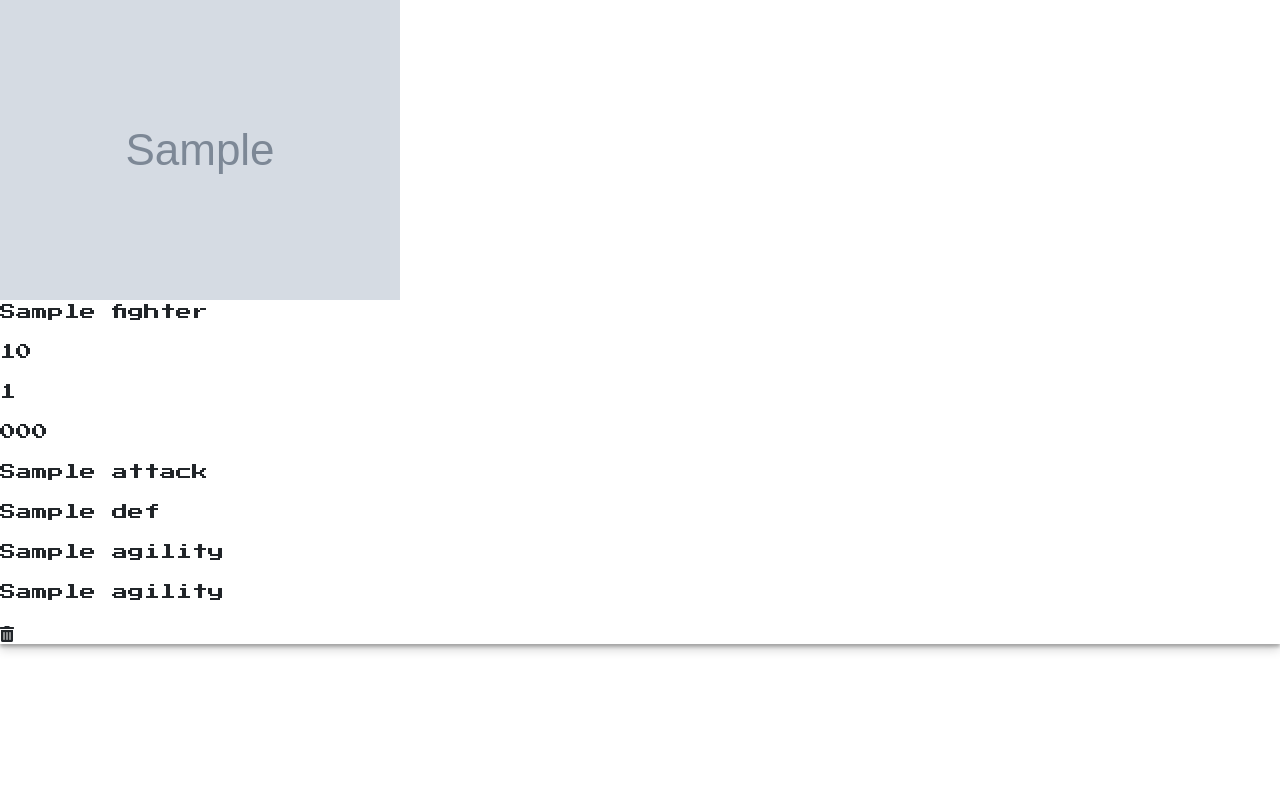
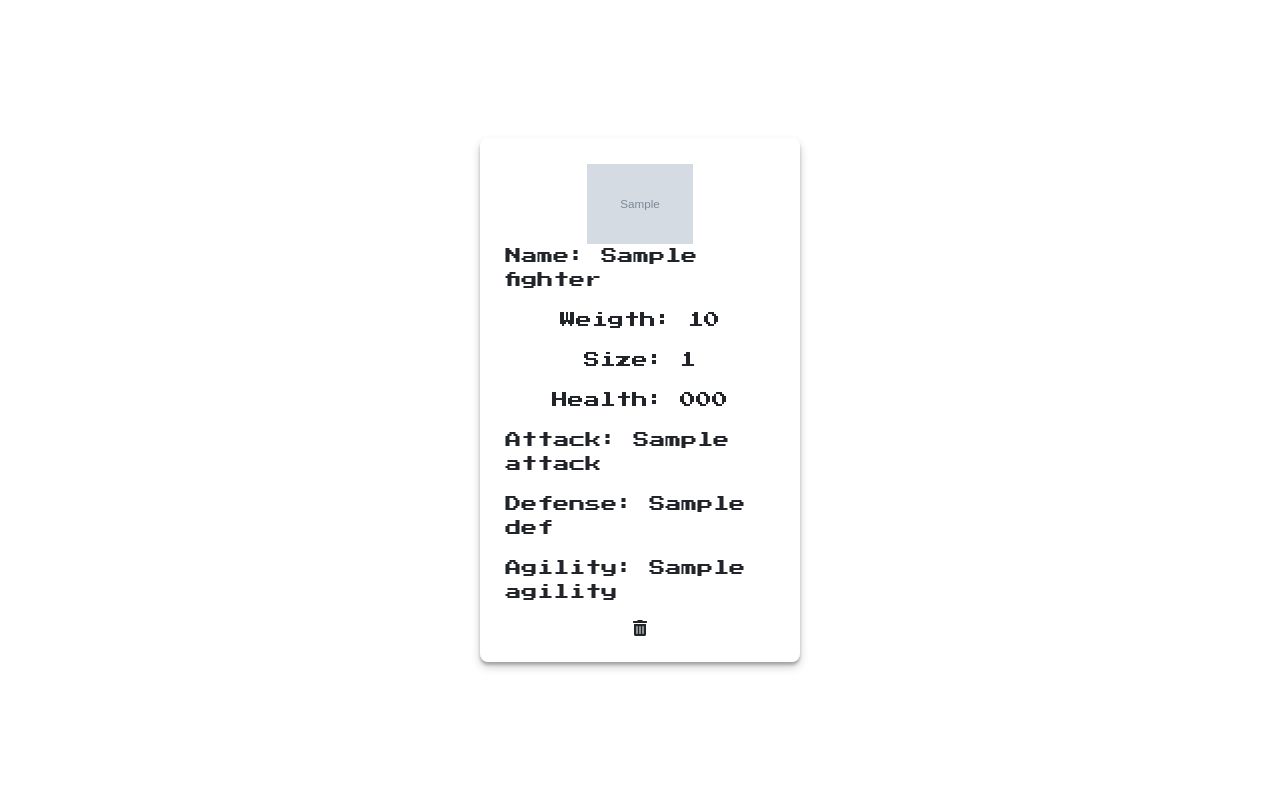
Before and after one commit to BourGuy64/RatzSlayer3, a PHP site: template src/views/fighters.html.twig in a window 1280 px wide. Run offline with PHP 8.4, Linux system fonts and the light colour scheme; the template is opened without the code that fills it: most values are stand-ins (such as "Sample title", 1, 10 or a date in 2020); grey boxes marked "Sample" are stand-in pictures; some libraries are stand-ins or nearby versions.

Commit message:
update fighters view css

```diff
--- a/src/css/fighters.css
+++ b/src/css/fighters.css
@@ -1,9 +1,30 @@
-body {
+body > div{
     display: flex;
     flex-direction: row;
+    justify-content: center;
+    align-items: center;
     flex-wrap: wrap;
 }
 
 .fighter {
     box-shadow: 0 5px 10px rgba(0,0,0,0.19), 0 3px 3px rgba(0,0,0,0.23);
+    border-radius: 8px;
+
+    width: 40vh;
+
+    display: flex;
+    flex-direction: column;
+    justify-content: center;
+    align-items: center;
+
+    margin: 2% 1%;
+    padding: 2%;
 }
+
+.fighter img {
+    max-height: 10vh;
+}
+
+p {
+    display: block;
+}
--- a/src/views/fighters.html.twig
+++ b/src/views/fighters.html.twig
@@ -1,4 +1,4 @@
-{% extends 'base.html.twig' %}
+    {% extends 'base.html.twig' %}
 
 {% block css %}
 {{ parent() }}
@@ -13,18 +13,17 @@
         <img src="{{dir}}/src/img/fighters/{{fighter.picture}}" alt="img alt">
 
         {% if fighter.name %}
-            <p class="name">{{fighter.name}}</p>
+            <p class="name">Name: {{fighter.name}}</p>
         {% else %}
-            <p class="lastname">{{fighter.lastname}}</p>
-            <p class="firstname">{{fighter.firstname}}</p>
+            <p class="lastname">Lastname: {{fighter.lastname}}</p>
+            <p class="firstname">Firstname: {{fighter.firstname}}</p>
         {% endif %}
-        <p>{{fighter.weight}}</p>
-        <p>{{fighter.size}}</p>
-        <p>{{fighter.hp}}</p>
-        <p>{{fighter.attack}}</p>
-        <p>{{fighter.def}}</p>
-        <p>{{fighter.agility}}</p>
-        <p>{{fighter.agility}}</p>
+        <p>Weigth: {{fighter.weight}}</p>
+        <p>Size: {{fighter.size}}</p>
+        <p>Health: {{fighter.hp}}</p>
+        <p>Attack: {{fighter.attack}}</p>
+        <p>Defense: {{fighter.def}}</p>
+        <p>Agility: {{fighter.agility}}</p>
         <i class="remove fas fa-trash-alt" data-id="{{fighter.id}}"></i>
     </div>
 {% endfor %}
```
